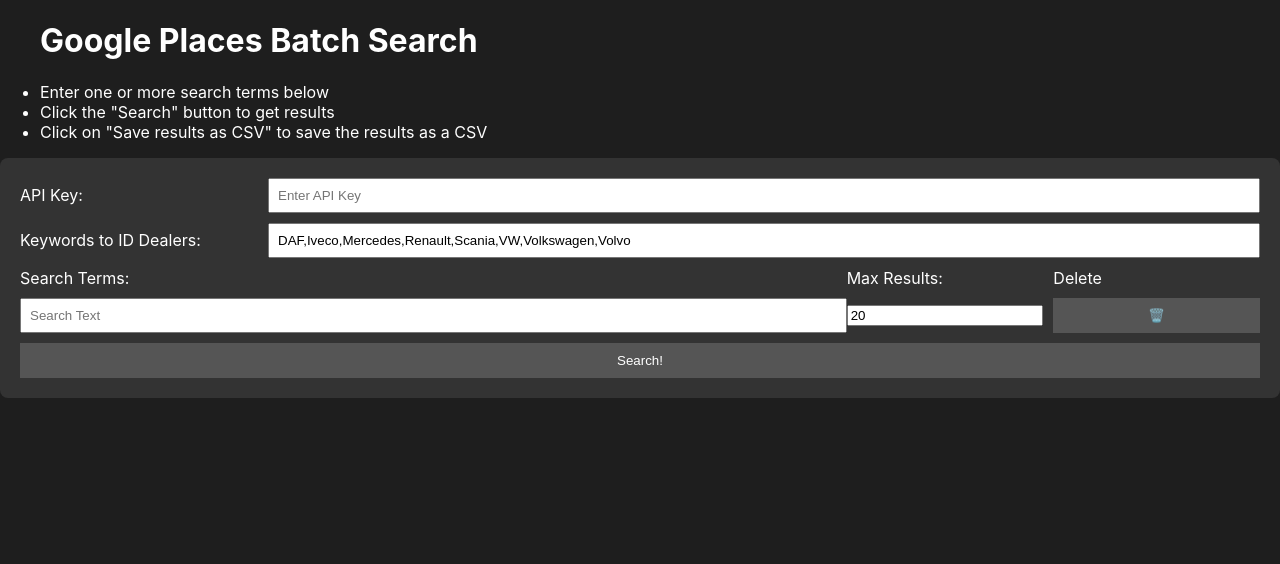
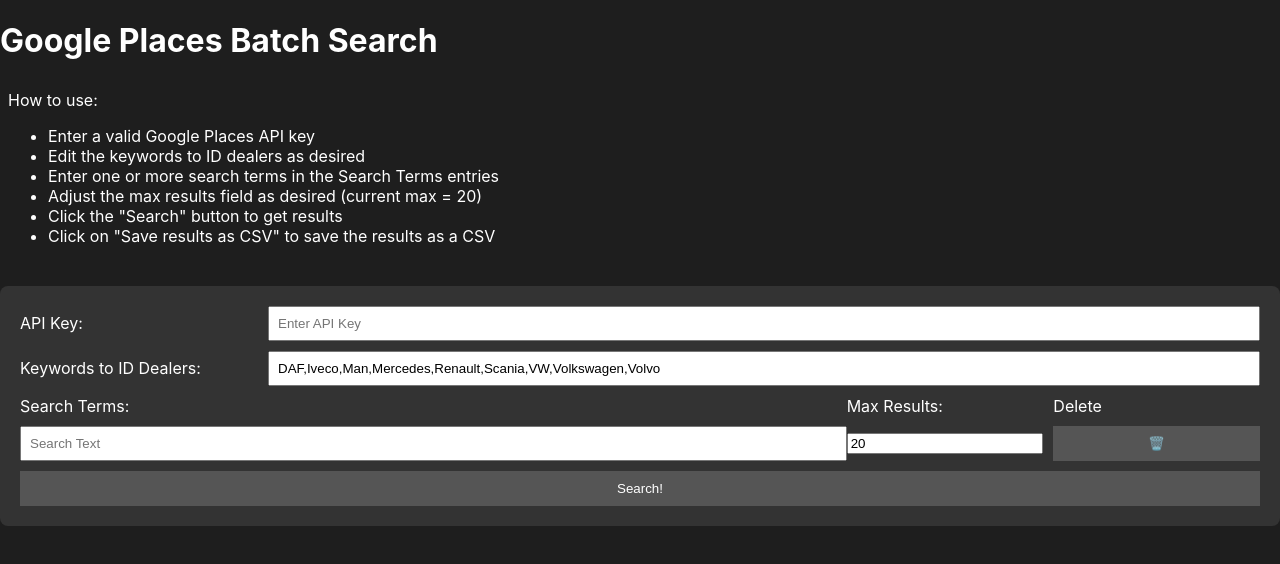
Before and after one commit to syphax/gmap-searcher, a React (Create React App) app in the folder gmap-place-search/: page / in a window 1280 px wide. Shown: the top 564 px of the page. Built offline with nearby package versions, Linux system fonts and the light colour scheme.

Commit message:
Tried to tweak result count

```diff
--- a/gmap-place-search/src/App.js
+++ b/gmap-place-search/src/App.js
@@ -6,12 +6,19 @@ function App() {
     return (
         <div className="App">
             <header className="App-header">
+                <h1>Google Places Batch Search</h1>
+                <div class-name='instructions'><p>How to use:
                 <ul>
-                <h1>Google Places Batch Search</h1>
-                <li>Enter one or more search terms below</li>
+                <li>Enter a valid Google Places API key</li>
+                <li>Edit the keywords to ID dealers as desired</li>
+                <li>Enter one or more search terms in the Search Terms entries</li>
+                <li>Adjust the max results field as desired (current max = 20)</li>
                 <li>Click the "Search" button to get results</li>
                 <li>Click on "Save results as CSV" to save the results as a CSV</li>
+
                 </ul>
+                </p>
+                </div>
             </header>
             <div className="form-container">
                 <DynamicInputForm />
--- a/gmap-place-search/src/DynamicInputForm.js
+++ b/gmap-place-search/src/DynamicInputForm.js
@@ -4,7 +4,7 @@ import { fetchPlaces } from './apiService'; // Import the API service function
 function DynamicInputForm() {
     const [inputRows, setInputRows] = useState([{ searchText: '', maxResults: 20 }]);
     const [apiKey, setApiKey] = useState('');
-    const [keywords, setKeywords] = useState('DAF,Iveco,Mercedes,Renault,Scania,VW,Volkswagen,Volvo');
+    const [keywords, setKeywords] = useState('DAF,Iveco,Man,Mercedes,Renault,Scania,VW,Volkswagen,Volvo');
     const [csvData, setCsvData] = useState('');
 
     const handleInputChange = (index, event) => {
@@ -162,7 +162,7 @@ function DynamicInputForm() {
 }
 
 const downloadCSV = (csvData) => {
-    const blob = new Blob([csvData], { type: 'text/csv;charset=utf-8;' });
+    const blob = new Blob([csvData], { type: 'text/csv;charset=utf-8-sig;' });
     const url = URL.createObjectURL(blob);
     const link = document.createElement('a');
     link.setAttribute('href', url);
--- a/gmap-place-search/src/apiService.js
+++ b/gmap-place-search/src/apiService.js
@@ -2,7 +2,20 @@ export const fetchPlaces = async (query, key, maxResults = 20) => {
     const url = 'https://places.googleapis.com/v1/places:searchText';
 
     const params = {
-        textQuery: query
+        textQuery: query,
+        maxResultCount: maxResults,
+        "locationBias": {
+            "rectangle": {
+              "low": {
+                "latitude": 0,
+                "longitude": -15
+              },
+              "high": {
+                "latitude": 90,
+                "longitude": 40
+              }
+            }
+          }
     };
 
     const headers = {
--- a/gmap-place-search/src/ui.css
+++ b/gmap-place-search/src/ui.css
@@ -26,6 +26,11 @@ ul {
     grid-template-columns: 1fr 3fr; /* Allocate 1 part of space to labels and 3 parts to inputs */
     gap: 10px;                      /* Space between columns */
     margin-bottom: 10px;            /* Space between rows */
+}
+
+p {
+    color: white;
+    padding: 8px;
 }
 
 input[type="text"],
```
